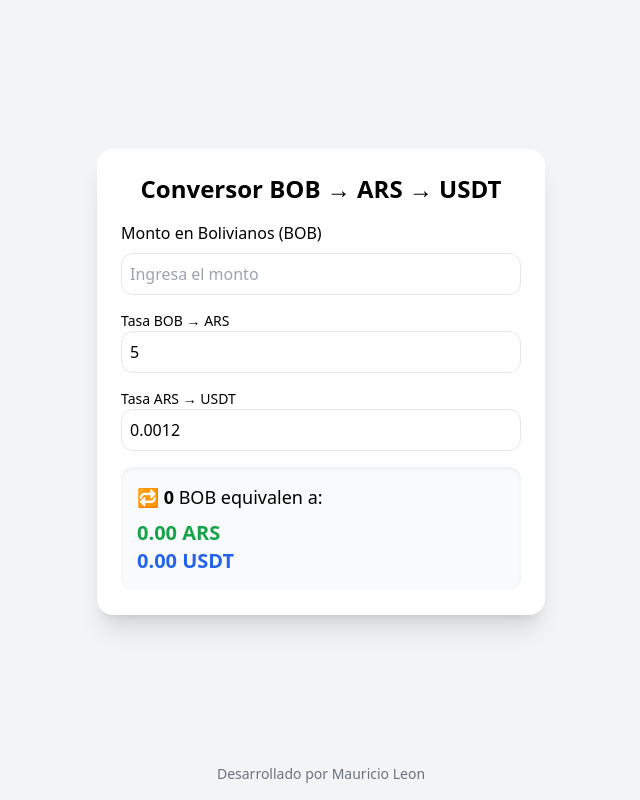
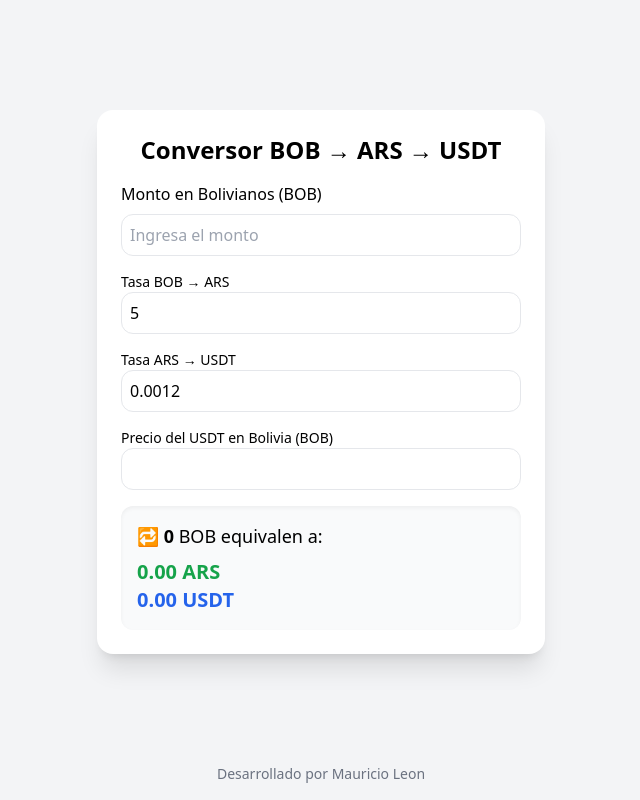
Before and after one commit to mauricioleon86/conversor-app, a React (Vite) app: page / in a window 1280 px wide. Shown: the whole page, without its empty margins (319-959 px from the left). Built offline with nearby package versions, Linux system fonts and the light colour scheme.

Commit message:
Agregar campo de precio USDT y Bs. Generados

```diff
--- a/src/App.jsx
+++ b/src/App.jsx
@@ -4,13 +4,16 @@ export default function CurrencyConverter() {
   const [bob, setBob] = useState("");
   const [rateBobToArs, setRateBobToArs] = useState("5"); // 1 BOB = 5 ARS
   const [rateArsToUsdt, setRateArsToUsdt] = useState("0.0012"); // 1 ARS = 0.0012 USDT
+  const [usdtPriceBob, setUsdtPriceBob] = useState(""); // precio manual del USDT en BOB
 
   const parsedBob = parseFloat(bob) || 0;
   const parsedRateBobToArs = parseFloat(rateBobToArs) || 0;
   const parsedRateArsToUsdt = parseFloat(rateArsToUsdt) || 0;
+  const parsedUsdtPriceBob = parseFloat(usdtPriceBob) || 0;
 
   const ars = parsedBob * parsedRateBobToArs;
   const usdt = ars * parsedRateArsToUsdt;
+  const bsGenerados = usdt * parsedUsdtPriceBob;
 
   return (
     <div className="min-h-screen flex flex-col justify-between bg-gray-100 p-4">
@@ -52,12 +55,27 @@ export default function CurrencyConverter() {
                 className="w-full p-2 border rounded-xl"
               />
             </div>
+
+            <div>
+              <label className="block text-sm font-medium">Precio del USDT en Bolivia (BOB)</label>
+              <input
+                type="number"
+                step="0.01"
+                inputMode="decimal"
+                value={usdtPriceBob}
+                onChange={(e) => setUsdtPriceBob(e.target.value)}
+                className="w-full p-2 border rounded-xl"
+              />
+            </div>
           </div>
 
           <div className="bg-gray-50 p-4 rounded-xl shadow-inner">
             <p className="text-lg">🔁 <strong>{parsedBob}</strong> BOB equivalen a:</p>
             <p className="text-green-600 font-bold text-xl mt-2">{ars.toFixed(2)} ARS</p>
             <p className="text-blue-600 font-bold text-xl">{usdt.toFixed(2)} USDT</p>
+            {parsedUsdtPriceBob > 0 && (
+              <p className="text-purple-600 font-bold text-xl">{bsGenerados.toFixed(2)} Bs. Generados</p>
+            )}
           </div>
         </div>
       </div>
```
